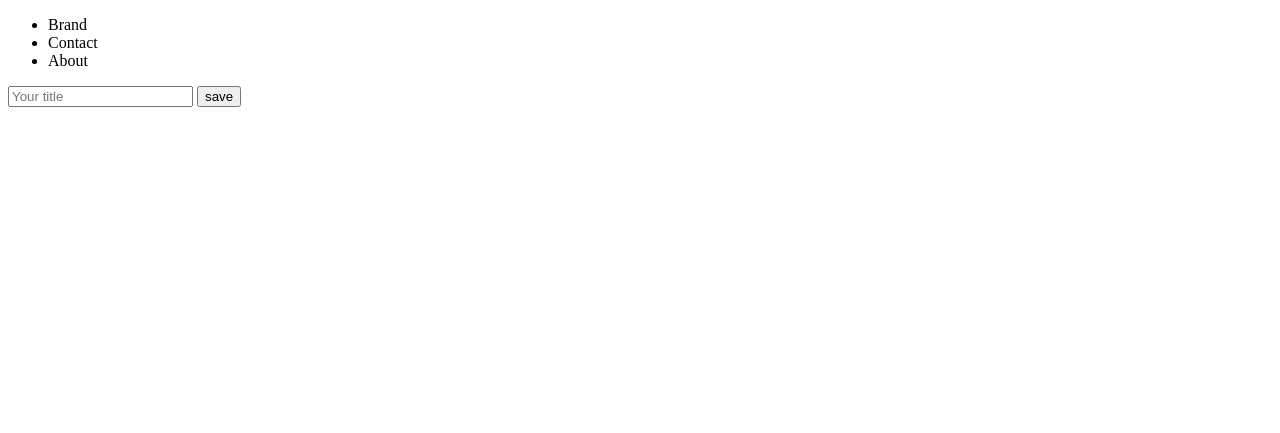
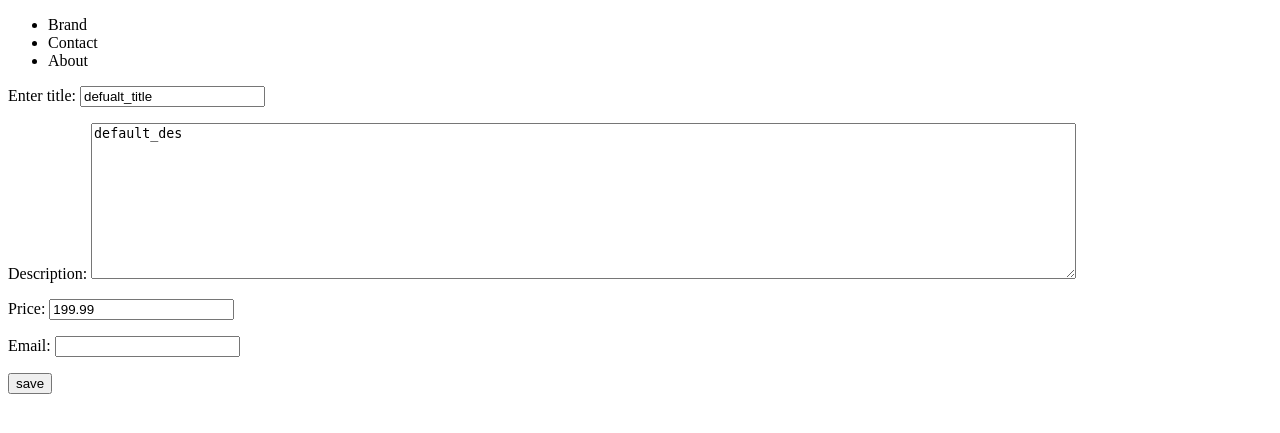
Before and after one commit to kendrick010/django_scratch, a Django app: page /create/ in a window 1280 px wide. Shown: the top 433 px of the page. Run offline with Django 5.2, Linux system fonts and the light colour scheme.

Commit message:
forms + validation + deletes

```diff
--- a/src/django_scratch/urls.py
+++ b/src/django_scratch/urls.py
@@ -18,7 +18,7 @@ from django.contrib import admin
 from django.urls import path
 
 from pages.views import home_view, contact_view, about_view, social_view
-from products.views import product_detail_view, product_create_view
+from products.views import product_detail_view, product_create_view, dynamic_lookup_view, product_delete_view, product_list_view
 
 urlpatterns = [
     path("admin/", admin.site.urls),
@@ -29,5 +29,8 @@ urlpatterns = [
     path('about/', about_view, name='about'),
     path('social/', social_view, name='social'),
     path('product/', product_detail_view, name='product'),
+    path('product/<int:id>/', dynamic_lookup_view, name='product_id'),
+    path('product/<int:id>/delete/', product_delete_view, name='product_delete'),
+    path('product/list/', product_list_view, name='products_list'),
     path('create/', product_create_view, name='create'),
 ]
--- a/src/products/forms.py
+++ b/src/products/forms.py
@@ -2,6 +2,18 @@ from django import forms
 from .models import Product
 
 class ProductCreateForm(forms.ModelForm):
+    title = forms.CharField(label="Enter title", widget=forms.TextInput(attrs={
+        "placeholder": "Your title"
+    }))
+    email = forms.EmailField()
+    description = forms.CharField(required=False, widget=forms.Textarea(attrs={
+        "class": "new-class-name",
+        "id": "my-id-name",
+        "rows": 10,
+        "cols": 120
+    }))
+    price = forms.DecimalField(initial=199.99)
+
     class Meta:
         model = Product
         fields = [
@@ -9,3 +21,22 @@ class ProductCreateForm(forms.ModelForm):
             "description",
             "price"
         ]
+
+    def clean_title(self, *args, **kwargs):
+        title = self.cleaned_data.get("title")
+        if "CFE" in title:
+            return title
+        else: raise forms.ValidationError("Not valid title")
+
+
+class RawProductForm(forms.Form):
+    title = forms.CharField(label="Enter title", widget=forms.TextInput(attrs={
+        "placeholder": "Your title"
+    }))
+    description = forms.CharField(required=False, widget=forms.Textarea(attrs={
+        "class": "new-class-name",
+        "id": "my-id-name",
+        "rows": 10,
+        "cols": 120
+    }))
+    price = forms.DecimalField(initial=199.99)
--- a/src/products/models.py
+++ b/src/products/models.py
@@ -7,3 +7,6 @@ class Product(models.Model):
     price = models.DecimalField(decimal_places=2, max_digits=10000)
     summary = models.TextField(blank=False, null=True)
     featured = models.BooleanField(default=False)
+
+    def get_absolute_url(self):
+        return f"/product/{self.id}/"
--- a/src/products/views.py
+++ b/src/products/views.py
@@ -1,6 +1,8 @@
-from django.shortcuts import render
+from django.http import Http404
+from django.shortcuts import render, get_object_or_404, redirect
 from .models import Product
-from .forms import ProductCreateForm
+from .forms import ProductCreateForm, RawProductForm
+
 
 # Create your views here.
 def product_detail_view(request):
@@ -11,25 +13,88 @@ def product_detail_view(request):
 
     return render(request=request, template_name="product/detail.html", context=context)
 
+def dynamic_lookup_view(request, id):
+    # Raise error 404 if not found
+    # obj = Product.objects.get(id=id)
+    obj = get_object_or_404(Product, id=id)
+
+    # Alternatively
+    # try:
+    #     obj = Product.objects.get(id=id)
+    # except:
+    #     raise Http404
+
+    context = {
+        "object": obj
+    }
+
+    return render(request=request, template_name="product/detail.html", context=context)
+
+def product_delete_view(request, id):
+    obj = get_object_or_404(Product, id=id)
+
+    if request.method == "POST":
+        obj.delete()
+        return redirect("../../")
+
+    context = {
+        "object": obj
+    }
+
+    return render(request=request, template_name="product/delete.html", context=context)
+
+def product_list_view(request):
+    queryset = Product.objects.all()
+    context = {
+        "object_list": queryset
+    }
+
+    return render(request=request, template_name="product/list.html", context=context)
+
+# model form
+def product_create_view(request):
+    intitial_data = {
+        "title": "defualt_title",
+        "description": "default_des"
+    }
+
+    form = ProductCreateForm(request.POST or None, initial=intitial_data)
+    if form.is_valid():
+        form.save()
+        form = ProductCreateForm()
+
+    context = {
+        "form": form,
+    }
+
+    return render(request=request, template_name="product/create.html", context=context)
+
+# Raw HTML form
 # def product_create_view(request):
-#     form = ProductCreateForm(request.POST or None)
-#     if form.is_valid():
-#         form.save()
-#         form = ProductCreateForm()
+#     print(request.GET)
+#     print(request.POST)
+
+#     if request.method == "POST":
+#         title = request.POST.get('title')
+#         print(title)
+
+#     context = {}
+#     return render(request=request, template_name="product/create.html", context=context)
+
+# Pure django form
+# def product_create_view(request):
+#     form = RawProductForm()
+#     if request.method == "POST":
+#         form = RawProductForm(request.POST)
+
+#         if form.is_valid():
+#             print(form.cleaned_data)
+#             Product.objects.create(**form.cleaned_data)
+#         else:
+#             print(form.errors)
 
 #     context = {
-#         "form": form,
+#         "form": form
 #     }
 
 #     return render(request=request, template_name="product/create.html", context=context)
-
-def product_create_view(request):
-    print(request.GET)
-    print(request.POST)
-
-    if request.method == "POST":
-        title = request.POST.get('title')
-        print(title)
-
-    context = {}
-    return render(request=request, template_name="product/create.html", context=context)
--- a/src/templates/product/create.html
+++ b/src/templates/product/create.html
@@ -2,8 +2,21 @@
 
 {% block content%}
 
-<form action="." method="POST"> {% csrf_token %}
+<!-- This utilizes form template from scratch -->
+<!-- <form action="." method="POST"> {% csrf_token %}
     <input type="text" name="title" placeholder="Your title">
+    <input type="submit" value="save">
+</form> -->
+
+<!-- This utilizes model form template -->
+<!-- <form method="POST"> {% csrf_token %}
+    {{ form.as_p }}
+    <input type="submit" value="save">
+</form> -->
+
+<!-- This utilizes pure django's form template -->
+<form method="POST"> {% csrf_token %}
+    {{ form.as_p }}
     <input type="submit" value="save">
 </form>
 
```
Also changed, not shown: src/templates/product/delete.html (added, +13 -0 lines), src/templates/product/list.html (added, +11 -0 lines), src/db.sqlite3.
